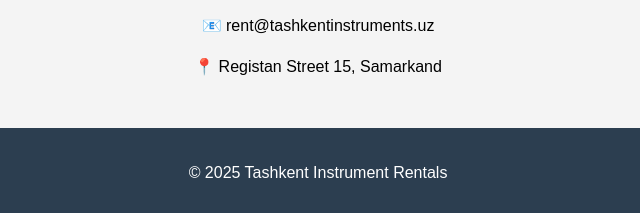
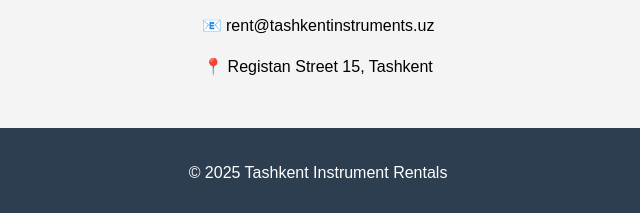
Before and after one commit to Ikromjon1998/instrument-rentals, a plain HTML site: page index.html in a window 1280 px wide. Shown: the part 976-1189 px from the top of the page, 322-962 px from the left. Drawn offline with Linux system fonts and the light colour scheme.

Commit message:
Update index.html

```diff
--- a/index.html
+++ b/index.html
@@ -43,7 +43,7 @@
     <h2>Contact Us</h2>
     <p>📞 +998 90 123 45 67</p>
     <p>📧 rent@tashkentinstruments.uz</p>
-    <p>📍 Registan Street 15, Samarkand</p>
+    <p>📍 Registan Street 15, Tashkent</p>
 </section>
 
 <footer>
```
